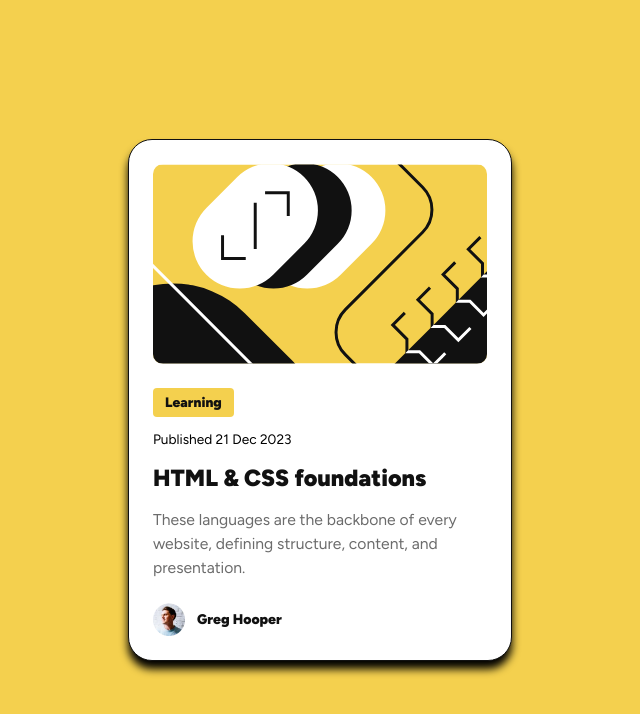
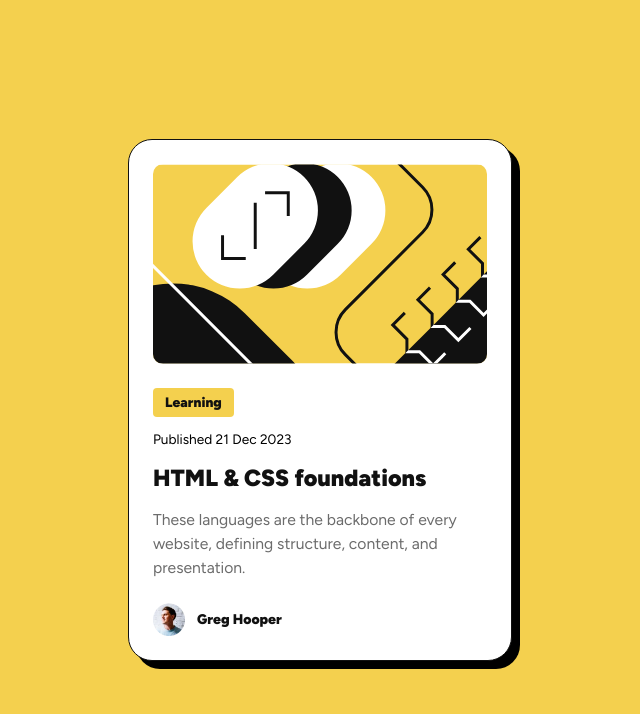
Before and after one commit to TommyK28/blog-preview-card-main, a plain HTML site: page index.html in a window 1280 px wide. Shown: the whole page, without its empty margins (320-960 px from the left). Drawn offline with Linux system fonts and the light colour scheme.

Commit message:
update shadow position

```diff
--- a/assets/styles/style.css
+++ b/assets/styles/style.css
@@ -23,7 +23,7 @@
     --color__yellow: hsl(47, 88%, 63%);
     --color__gray-950: #111111;
     --color__gray-500: hsl(0, 0%, 42%);
-    --shadow: 0 8px 8px hsl(0, 0%, 0%);
+    --shadow: 8px 8px 0 hsl(0, 0%, 0%);
 
     /* Font Family */
     --font-family__primary: "Figtree", sans-serif;
```
